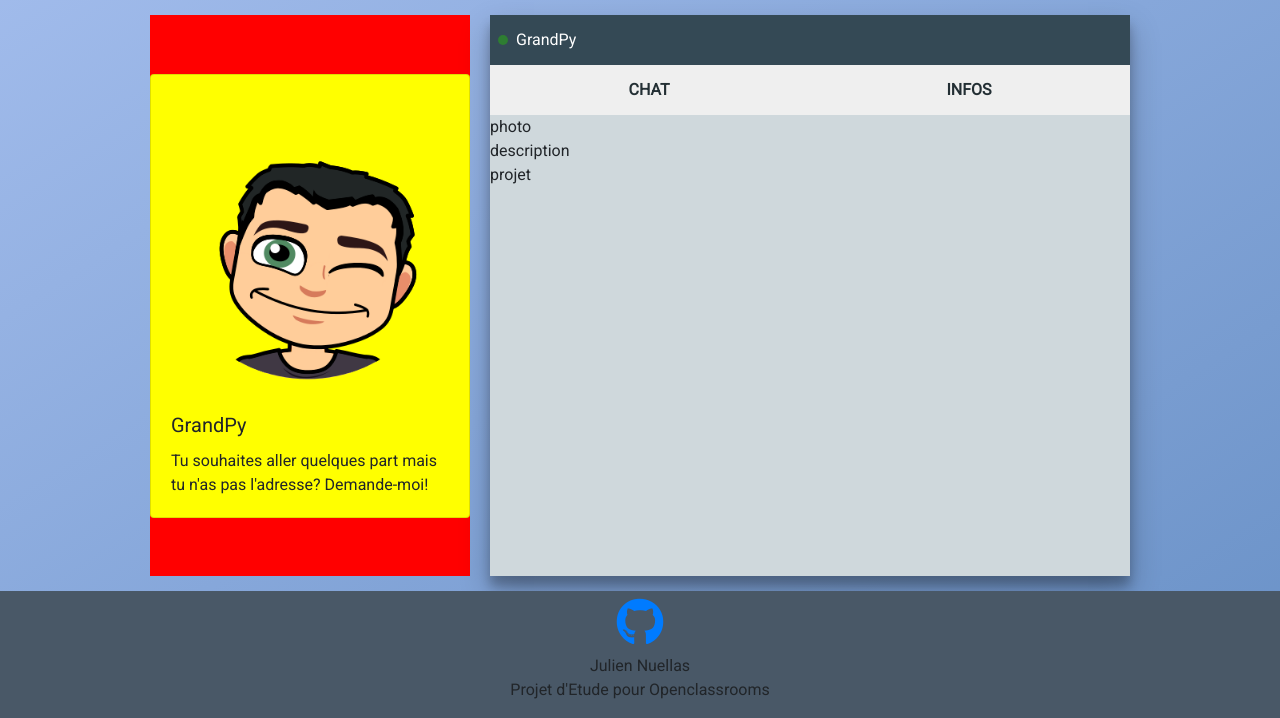
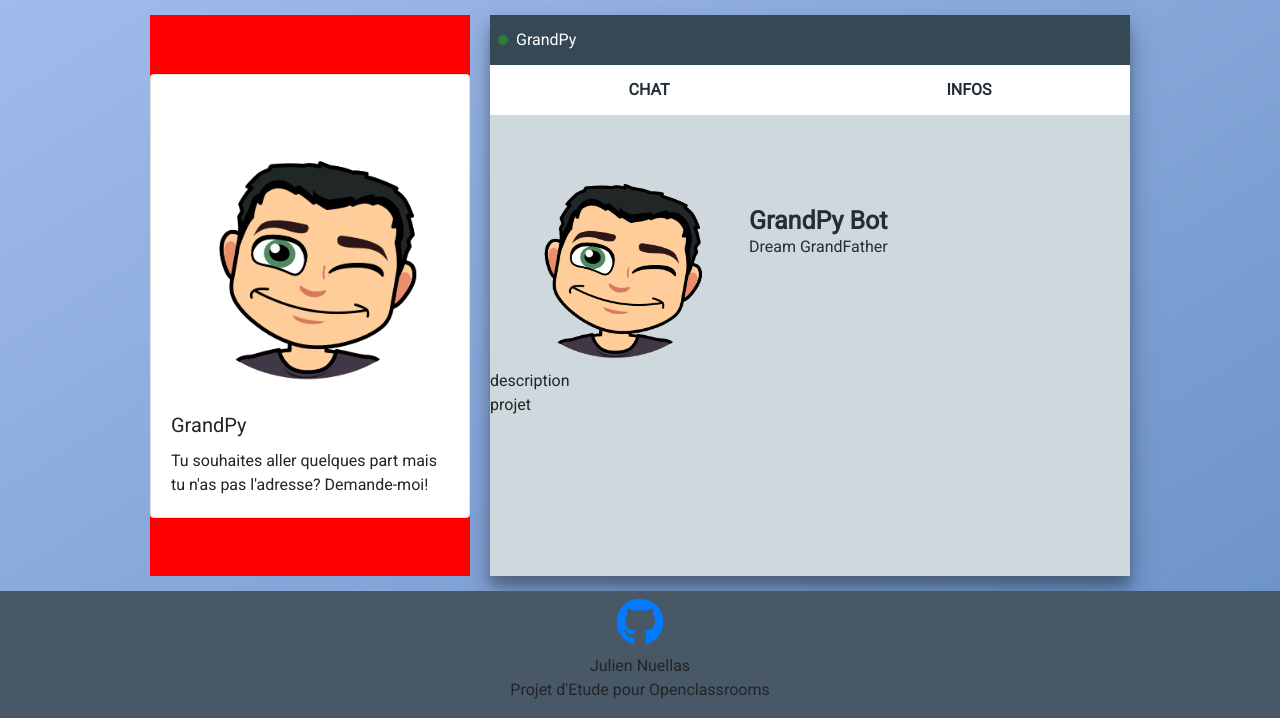
Before and after one commit to JN-Lab/OC-Pr7-GrandPyBot, a Flask app: template botapp/templates/index.html in a window 1280 px wide. Shown: the part 82-800 px from the top of the page. Run offline with Flask 2, Linux system fonts and the light colour scheme; the template is opened without the code that fills it, so the values that code supplies are empty, except form fields; form fields are guessed from the names that the template uses; parts of the project's set-up code (start-up, migrations or seed data) failed here and were passed over; some libraries are stand-ins or nearby versions.

Commit message:
Information content in progress

```diff
--- a/botapp/static/css/custom.css
+++ b/botapp/static/css/custom.css
@@ -1,3 +1,10 @@
+/* Block Structure Global Overview
+  html & body
+    #--> global container
+      #--> TO DO
+ */
+
+
 /* Global confguration */
 html, body {
   background-image: linear-gradient(to right bottom, #a3bded, #95b2e3, #86a7da, #789cd0, #6991c7);
@@ -65,10 +72,6 @@ h1 {
   margin-right: 20px;
 }
 
-.avatar-element {
-  background-color: yellow;
-}
-
 /* From Main Content : Message Content Configuration */
 #message-container {
   background-color: #FFFFFF;
@@ -123,6 +126,7 @@ h1 {
 }
 
 .message-nav-element {
+  background: none;
   flex: auto;
   border: none;
   font-weight: bold;
@@ -130,6 +134,7 @@ h1 {
 }
 
 .message-nav-element:hover {
+  background-color: #CFD8DC;
   color: #F9AA33;
   cursor: pointer;
 }
@@ -151,8 +156,10 @@ h1 {
   flex: 1;
 }
 
+/* From Message Content : Info Configuration */
+
 #info-container {
-  display: flex;
+  display: flex; /* None by default */
   flex-direction: column;
 }
 
@@ -160,6 +167,46 @@ h1 {
 }
 .info-element:nth-child(2) {}
 .info-element:nth-child(3) {}
+
+#avatar-profile {
+  background-color: #CFD8DC;
+  display: flex;
+  flex-direction: row;
+}
+
+.avatar-element:nth-child(1) {
+  flex: 2;
+}
+.avatar-element:nth-child(2) {
+  flex: 3;
+}
+
+#avatar-image > img {
+  max-width: 100%;
+  height: auto;
+}
+
+#avatar-description {
+  display: flex;
+  flex-direction: column;
+  justify-content: center;
+  color: #232F34;
+
+  padding-left: 5px;
+}
+
+.avatar-description-element {
+  line-height: 10px;
+}
+
+#avatar-name {
+  text-align: left;
+  font-weight: bold;
+  font-size: 25px;
+}
+
+
+/* From Message Content : Chat Configuration */
 
 #chat-container {
   display: none;
--- a/botapp/templates/index.html
+++ b/botapp/templates/index.html
@@ -31,7 +31,13 @@
       <div id="message-content" class="message-element">
         <div id="info-container" class="content-element">
           <div id="avatar-profile" class="info-element">
-            photo
+            <div id="avatar-image" class="avatar-element">
+              <img src="{{ url_for('static', filename='img/avatar-example.png') }}" alt="grandpy-avatar" class="">
+            </div>
+            <div id="avatar-description" class="avatar-element">
+              <div class="avatar-description-element"><p id="avatar-name">GrandPy Bot</p></div>
+              <div  class="avatar-description-element"><p id="avatar-job">Dream GrandFather</p></div>
+            </div>
           </div>
           <div id="" class="info-element">
             description
```
